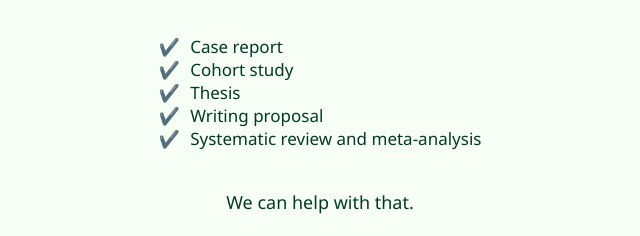
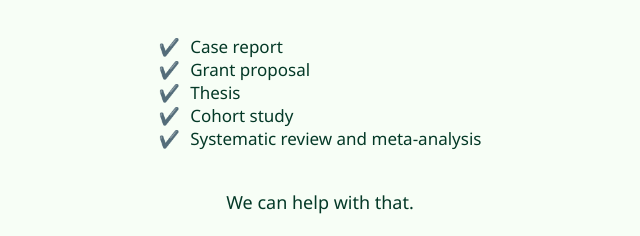
Before and after one commit to advancedresearchsolution/website, a plain HTML site: page index.html in a window 1280 px wide. Shown: the part 426-662 px from the top of the page, 320-960 px from the left. Drawn offline with Linux system fonts and the light colour scheme.

Commit message:
Update index.html

```diff
--- a/index.html
+++ b/index.html
@@ -79,9 +79,9 @@
     <p>We are a team specialized in medical research. We help you with:</p>
     <ul>
       <li>Case report</li>
+      <li>Grant proposal</li>
+      <li>Thesis</li>
       <li>Cohort study</li>
-      <li>Thesis</li>
-      <li>Writing proposal</li>
       <li>Systematic review and meta-analysis</li>
     </ul>
     <p>We can help with that.</p>
```
